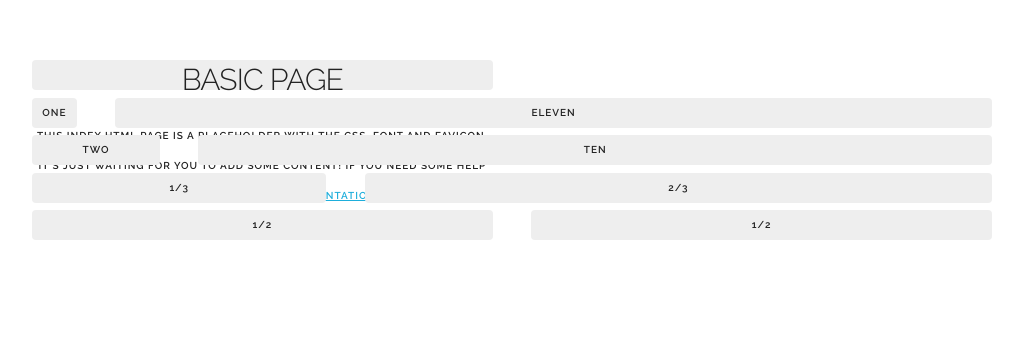
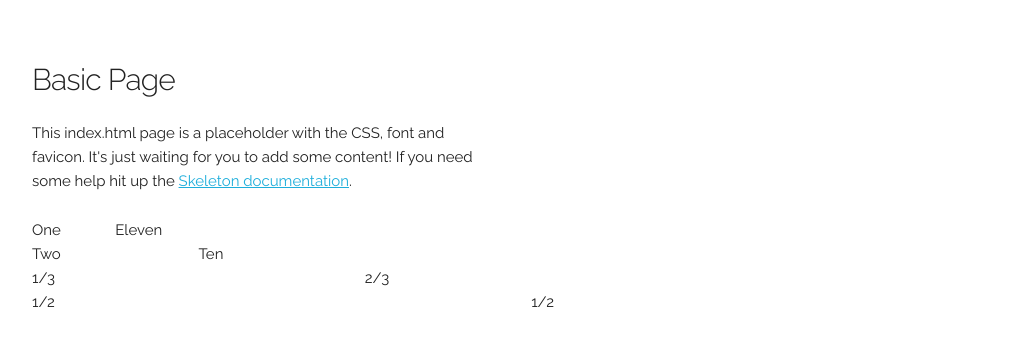
Before and after one commit to Jay-TechSalon/skeleton-with-sass, a website: page index.html in a window 1280 px wide. Shown: the part 180-526 px from the top of the page, without its empty margins (128-1151 px from the left). Drawn offline with nearby package versions, Linux system fonts and the light colour scheme; files that its build step writes are made by us from their sources.

Commit message:
removed the wireframing styling for the layout

```diff
--- a/scss/modules/_grid.scss
+++ b/scss/modules/_grid.scss
@@ -22,17 +22,6 @@
   width: 100%;
   float: left;
   box-sizing: border-box;
-  // for wireframing out the layout, comment out the code below
-  background: #EEE;
-  text-align: center;
-  border-radius: 4px;
-  font-size: 1rem;
-  text-transform: uppercase;
-  height: 30px;
-  line-height: 30px;
-  margin-bottom: .75rem;
-  font-weight: 600;
-  letter-spacing: .1rem;
 }
 
 // for wireframing out the layout, comment out when placing in content
```
